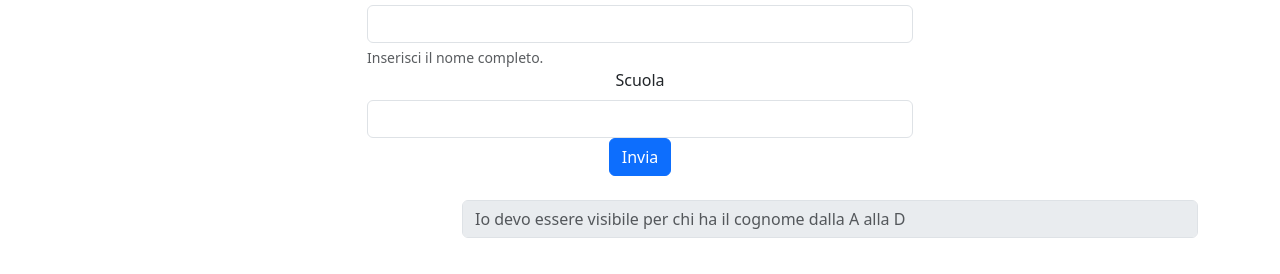
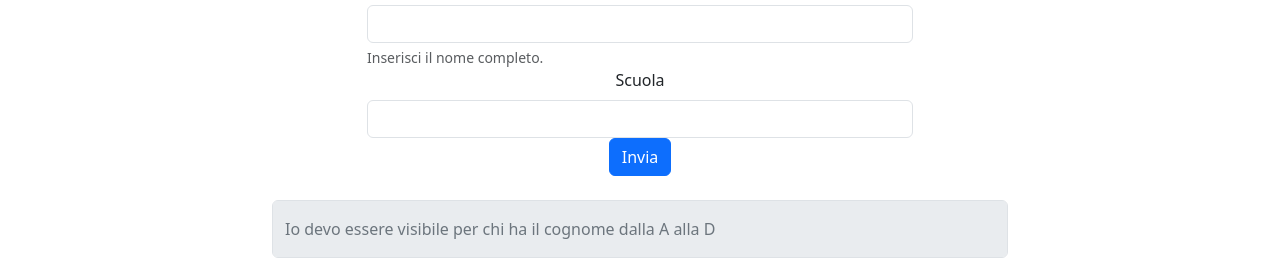
Before and after one commit to Plasma-Adry/Caccia-tesoro, a website: page Esercitazione.html in a window 1280 px wide. Shown: the part 568-842 px from the top of the page. Drawn offline with nearby package versions, Linux system fonts and the light colour scheme.

Commit message:
Update Esercitazione.html

```diff
--- a/Esercitazione.html
+++ b/Esercitazione.html
@@ -71,11 +71,10 @@
     <div class="col">
     </div>
     <div class="col-8">
-      <form>
-      <fieldset disabled>
-      <div class="mb-3">
-      <input type="text" id="disabledTextInput" class="form-control" placeholder="Io devo essere visibile per chi ha il cognome dalla A alla D">
-      </form>
+     <div class="form-floating mb-3">
+     <input type="sentence" class="form-control" id="floatingInputDisabled" placeholder="Io devo essere visibile per chi ha il cognome dalla A alla D" disabled>
+     <label for="floatingInputDisabled">Io devo essere visibile per chi ha il cognome dalla A alla D</label>
+     </div>
     </div>
     <div class="col">
     </div>
```
